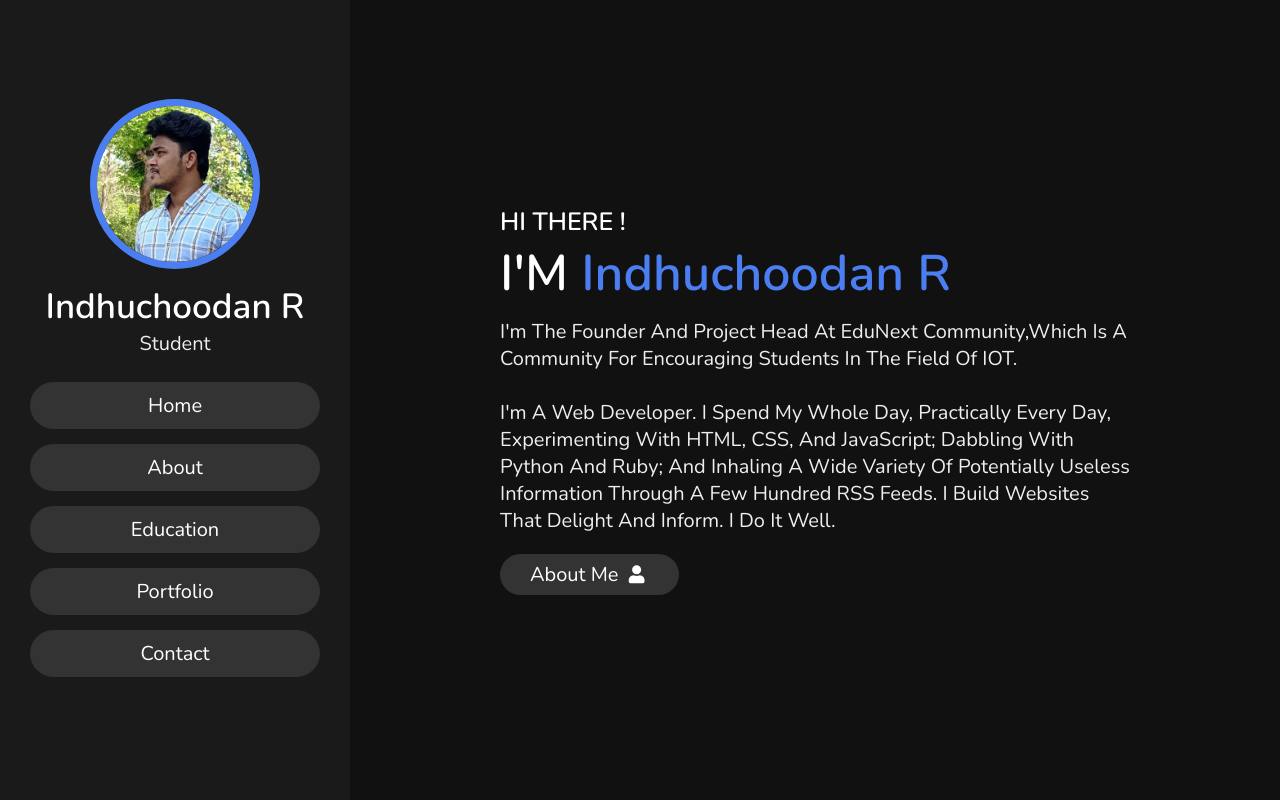
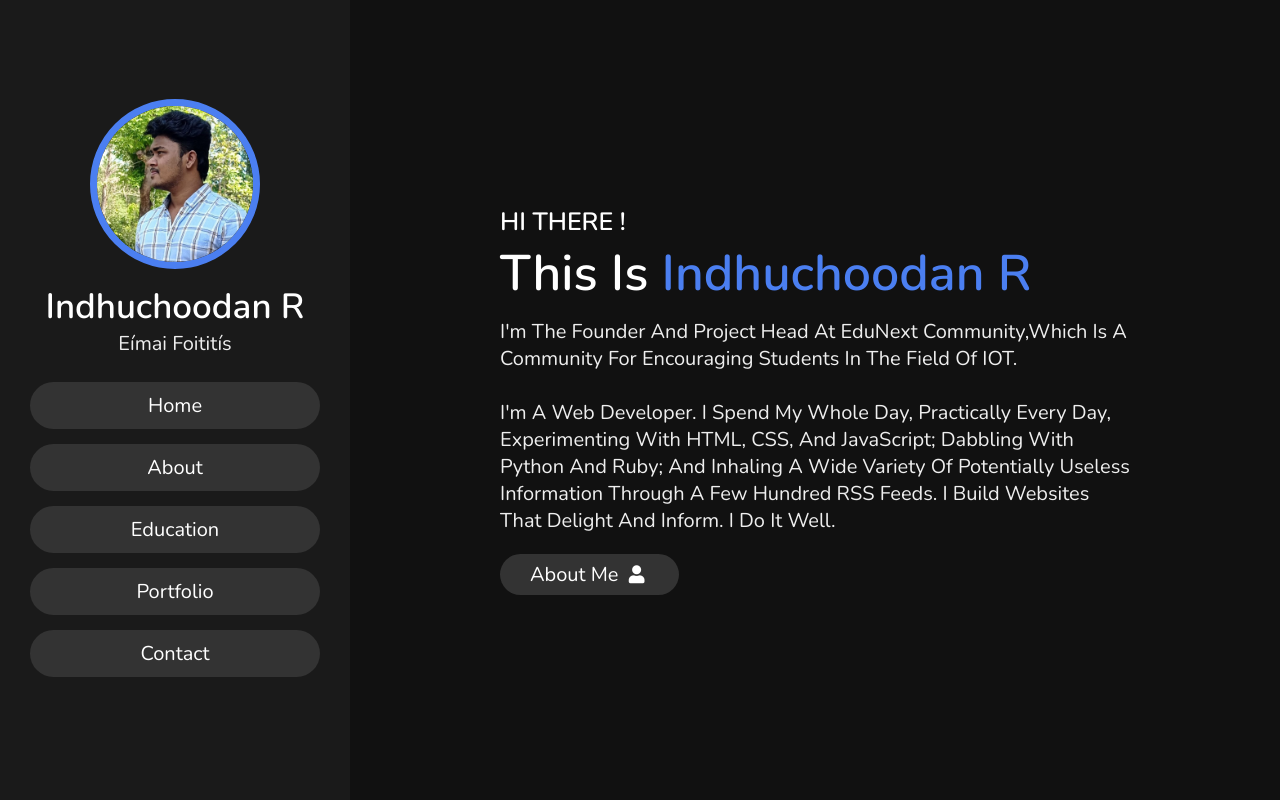
Before and after one commit to indhuchoodan2001/indhuchoodanr, a plain HTML site: page index.html in a window 1280 px wide. Shown: the top 800 px of the page. Drawn offline with nearby package versions, Linux system fonts and the light colour scheme.

Commit message:
third commit

```diff
--- a/index.html
+++ b/index.html
@@ -3,7 +3,7 @@
 <head>
     <meta charset="UTF-8">
     <meta name="viewport" content="width=device-width, initial-scale=1.0">
-    <title>indhuchoodan_r</title>
+    <title>Indhuchoodan_R</title>
 
     <!-- font awesome cdn link  -->
     <link rel="stylesheet" href="https://cdnjs.cloudflare.com/ajax/libs/font-awesome/5.15.2/css/all.min.css">
@@ -21,7 +21,7 @@
     <div class="user">
         <img src="pro.jpg" alt="">
         <h3 class="name">Indhuchoodan R</h3>
-        <p class="post"> Student</p>
+        <p class="post">Eímai foititís</p>
     </div>
 
     <nav class="navbar">
@@ -45,7 +45,7 @@
 <section class="home" id="home">
 
     <h3>HI THERE !</h3>
-    <h1>I'M <span>Indhuchoodan R</span></h1>
+    <h1>This is<span>  Indhuchoodan R</span></h1>
     <p> I'm the Founder and Project Head at EduNext community,which is a community for encouraging students in the field of IOT.<br><br>I'm a web developer. I spend my whole day, practically every day, experimenting with HTML, CSS, and JavaScript; dabbling with Python and Ruby; and inhaling a wide variety of potentially useless information through a few hundred RSS feeds. I build websites that delight and inform. I do it well.
 
     </p>
@@ -267,7 +267,7 @@
 <script src="https://cdnjs.cloudflare.com/ajax/libs/jquery/3.6.0/jquery.min.js"></script>
 
 <!-- custom js file link  -->
-<script src="js/script.js"></script>
+<script src="script/script.js"></script>
 
 
 </body>
```
